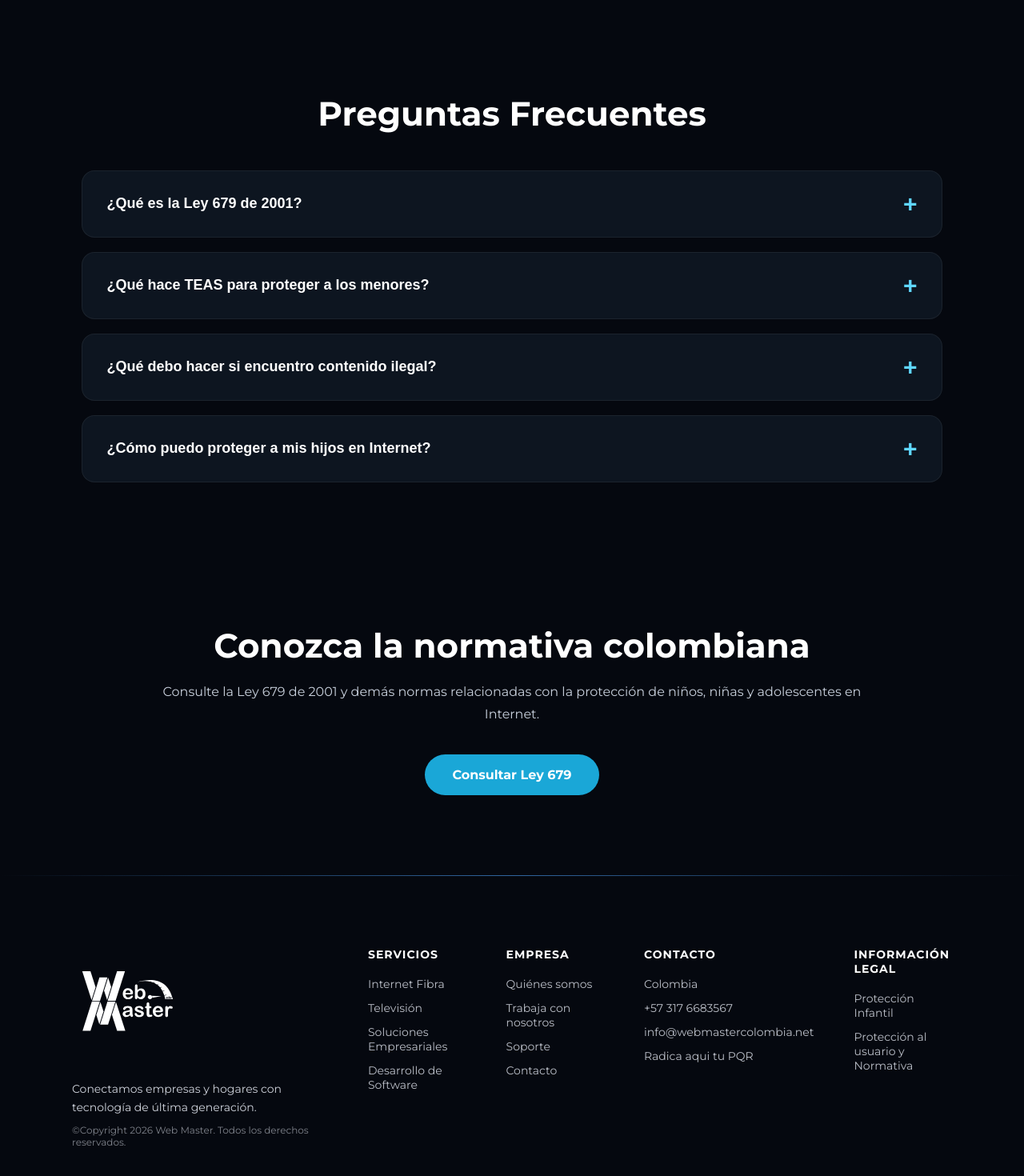
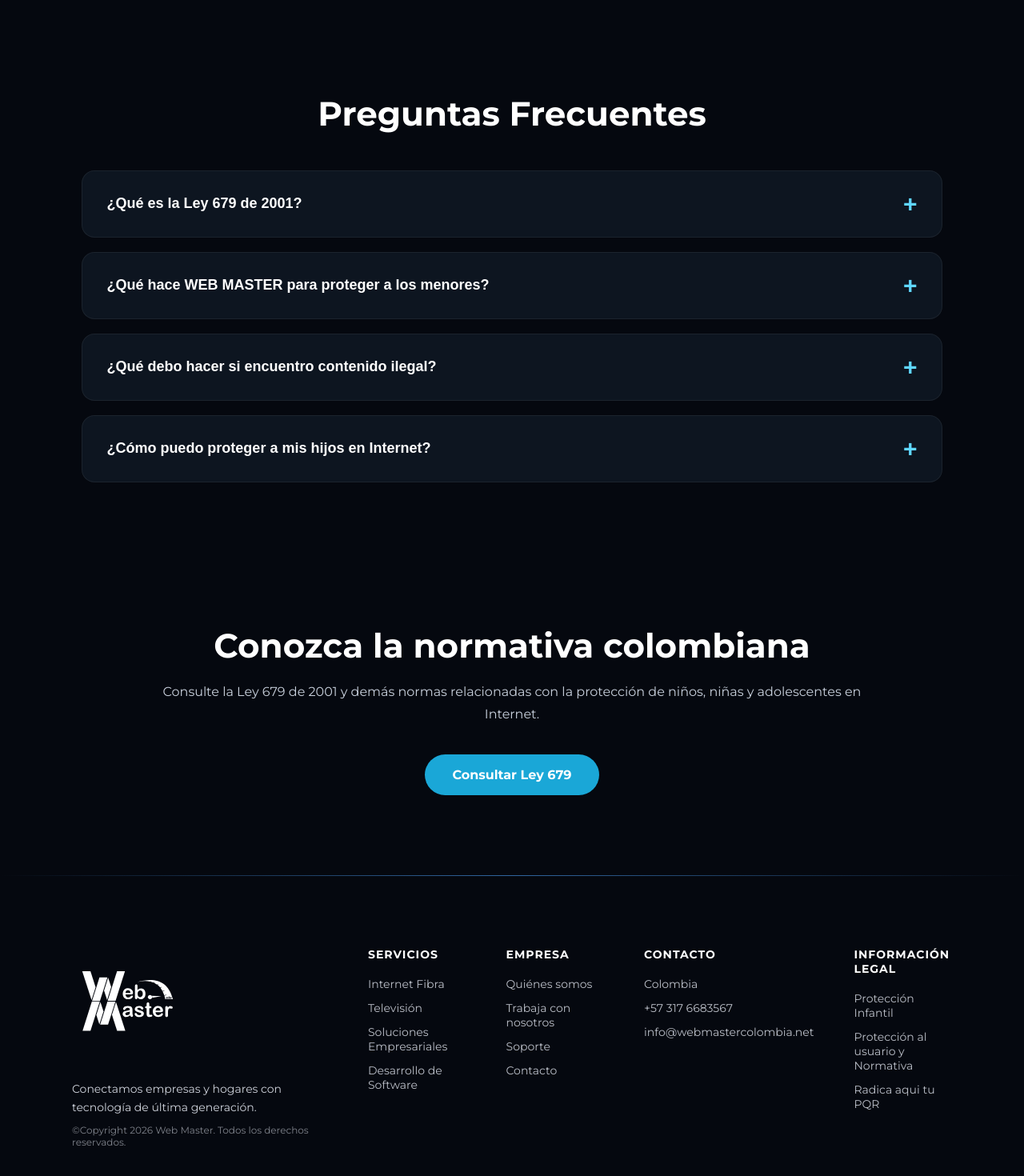
Before and after one commit to ThomasAguirreMT/Web-Master, a React (Create React App) app: page /proteccioninfantil in a window 1280 px wide. Shown: the part 3610-5080 px from the top of the page at 80% size. Built offline with nearby package versions, Linux system fonts and the light colour scheme.

Commit message:
se corrigen errores

```diff
--- a/src/components/ProteccionInfantil/ProteccionInfantil.jsx
+++ b/src/components/ProteccionInfantil/ProteccionInfantil.jsx
@@ -33,7 +33,7 @@ export default function Pinfantil() {
                 "Es la ley colombiana que busca prevenir y combatir la explotación, la pornografía y el turismo sexual con menores de edad mediante medidas de protección y control."
         },
         {
-            pregunta: "¿Qué hace TEAS para proteger a los menores?",
+            pregunta: "¿Qué hace WEB MASTER para proteger a los menores?",
             respuesta:
                 "Promovemos el uso responsable de Internet, apoyamos campañas de prevención y facilitamos el acceso a canales oficiales para denunciar contenido ilegal."
         },
--- a/src/components/footer/footer.jsx
+++ b/src/components/footer/footer.jsx
@@ -56,7 +56,6 @@ export default function Footer() {
                                 info@webmastercolombia.net
                             </a>
                         </li>
-                        <li><Link to="/pqr">Radica aqui tu PQR</Link></li>
 
                     </ul>
                 </div>
@@ -70,6 +69,8 @@ export default function Footer() {
                     <ul>
                         <li><Link to="/proteccioninfantil">Protección Infantil</Link></li>
                         <li><Link to="/normativa">Protección al usuario y Normativa</Link></li>
+                        <li><Link to="/pqr">Radica aqui tu PQR</Link></li>
+
 
                     </ul>
 
```
